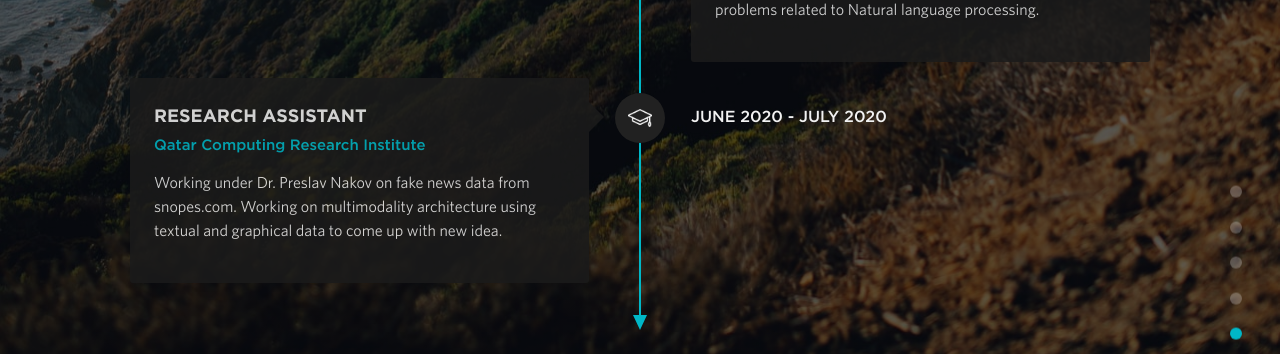
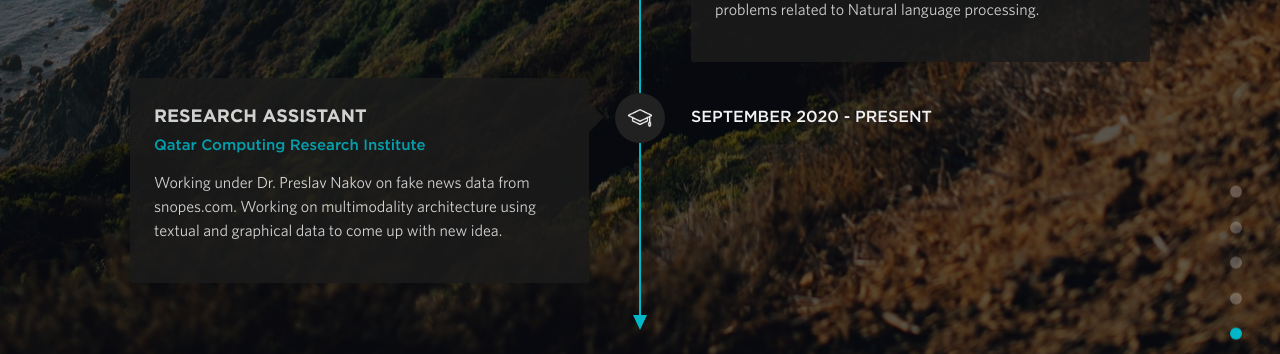
Before and after one commit to AmbiTyga/AmbiTyga.github.io, a Jekyll site: the page built from index.html, in a window 1280 px wide and 900 px high, scrolled down 4565 px. Shown: the part 151-505 px from the top of the window. Built offline with Jekyll 4.4.1, drawn with Linux system fonts in a browser that asks for light colours; nearby versions of some CDN libraries.

Commit message:
Updating timeline

```diff
--- a/_data/timeline.yml
+++ b/_data/timeline.yml
@@ -45,7 +45,7 @@
   url: https://scholar.google.com/citations?user=DfXsKZ4AAAAJ&hl=en
   description: Working under Dr. Preslav Nakov on fake news data from snopes.com. Working on multimodality architecture using textual and graphical data to come up with new idea.
   sprite: university
-  date: June 2020 - July 2020
+  date: September 2020 - Present
 #- position: Developer
 #  company: Scout Studio
 #  url: http://www.northeastern.edu/scout/
```
Also changed, not shown: 1 other file.
